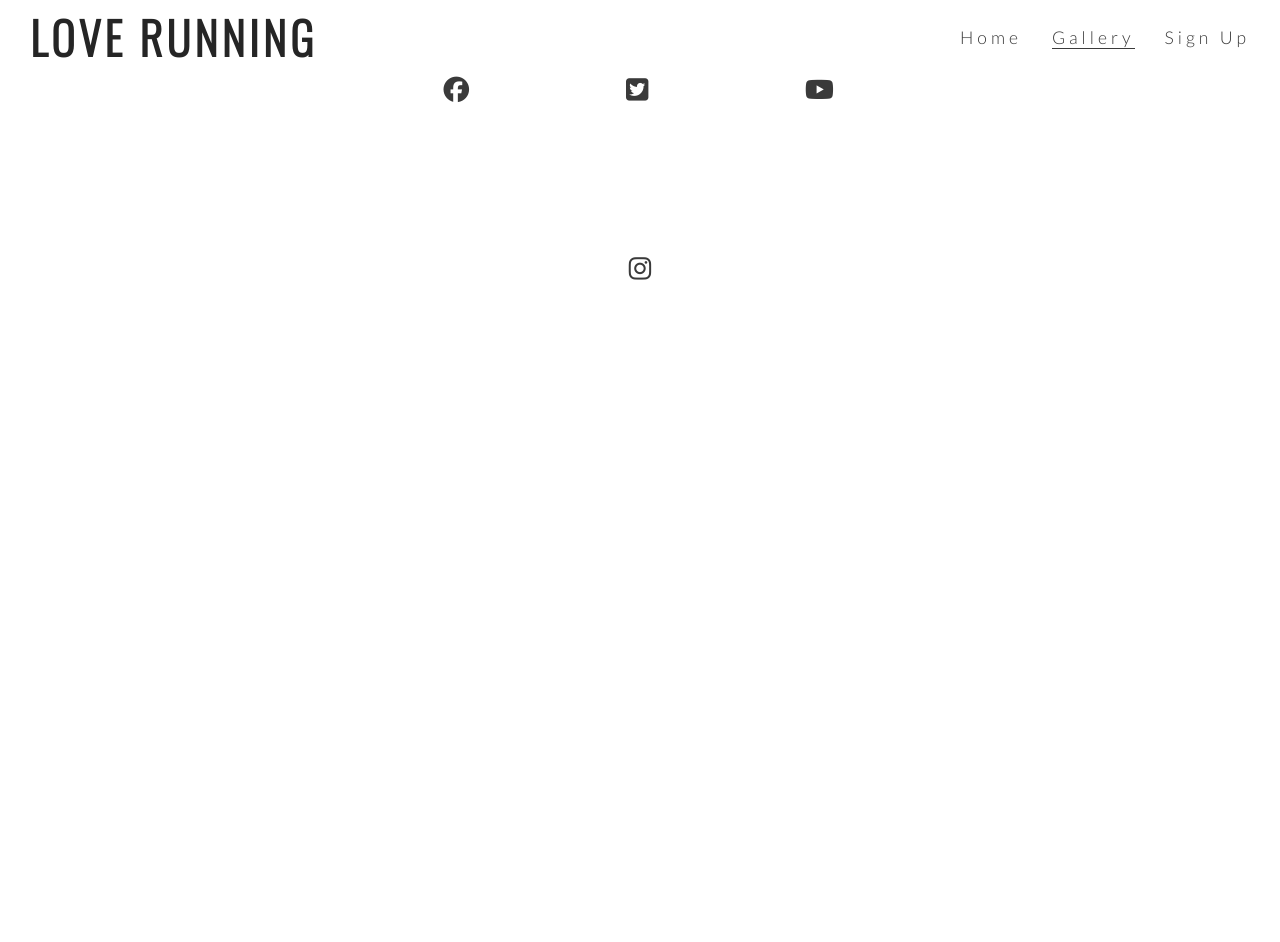
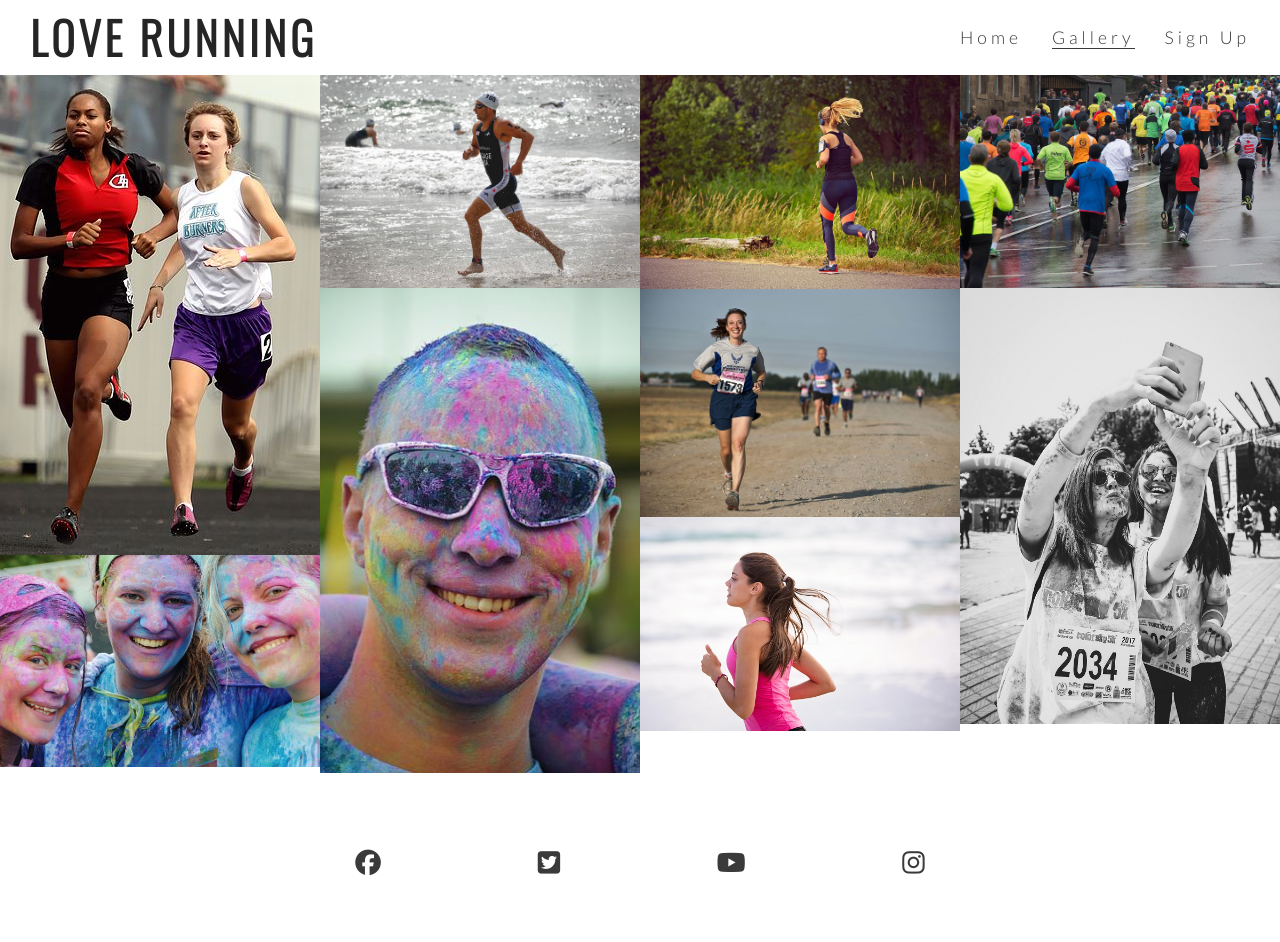
Before and after one commit to Lornavav/love-running, a plain HTML site: page gallery.html in a window 1280 px wide. Before the commit the page ends 800 px from the top, so only its background shows below. Drawn offline with nearby package versions, Linux system fonts and the light colour scheme.

Commit message:
Add gallery images and masonry styling

```diff
--- a/assets/css/style.css
+++ b/assets/css/style.css
@@ -241,3 +241,16 @@ footer {
     padding: 5%;
     color: #3a3a3a;
 }
+
+/* gallery */
+
+#photos {
+    clear: both;
+    line-height: 0;
+    column-count: 4;
+    column-gap: 0;
+}
+
+#photos > img {
+    width: 100%;
+}
--- a/gallery.html
+++ b/gallery.html
@@ -31,6 +31,18 @@
             </ul>
         </nav>
     </header>
+
+    <section id="photos">
+        <img src="assets/images/athletes.jpg" alt="Two athletes running together">
+        <img src="assets/images/girls.jpg" alt="Three girls at charity paint running festival">
+        <img src="assets/images/runner3.jpg" alt="Solo male runner jogging on a beach">
+        <img src="assets/images/man.jpg" alt="Man at charity paint running festival">
+        <img src="assets/images/runner1.jpg" alt="Solo female runner jogging through Phoenix park">
+        <img src="assets/images/runner2.jpg" alt="Runners competing in marathon">
+        <img src="assets/images/runner4.jpg" alt="Solo female runner jogging on a beach">
+        <img src="assets/images/running_gang.jpg" alt="Large group of runners taking part in a marathon on a rainy day">
+        <img src="assets/images/mud-run.jpg" alt="Two women runners taking a muddy selfie after the Mud Runners Championship">
+    </section>
         <footer>
             <ul class="social-networks">
                 <li>
```
Also changed, not shown: assets/images/athletes.jpg (added), assets/images/girls.jpg (added), assets/images/man.jpg (added), assets/images/mud-run.jpg (added), assets/images/runner1.jpg (added), assets/images/runner2.jpg (added), assets/images/runner3.jpg (added), assets/images/runner4.jpg (added), assets/images/running_gang.jpg (added).
